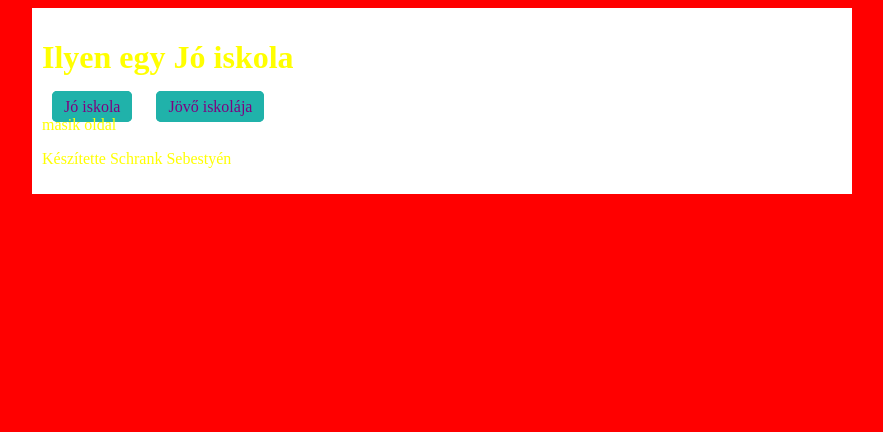
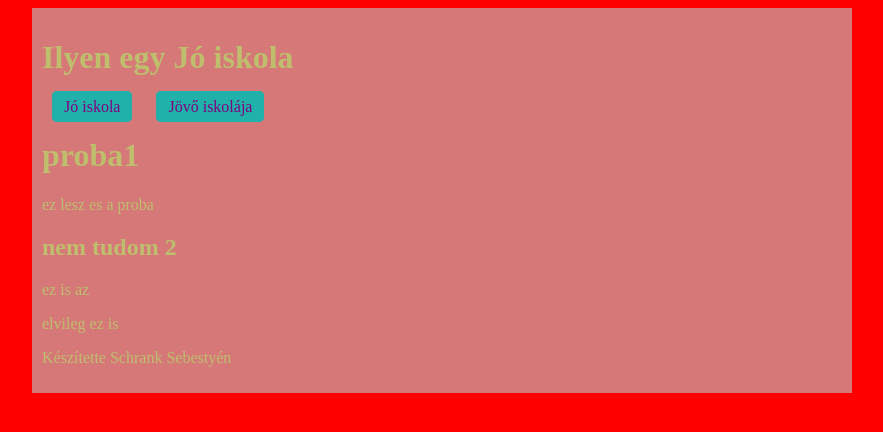
Before and after one commit to Halalfej01/idk, a plain HTML site: page index.html in a window 1280 px wide. Shown: the whole page, without its empty margins (198-1081 px from the left). Drawn offline with Linux system fonts and the light colour scheme.

Commit message:
ez a valtoztatas

```diff
--- a/index.html
+++ b/index.html
@@ -17,7 +17,11 @@
         <a href="masik.html">Jövő iskolája</a>
     </div>
     <div id="tartalom">
- masik oldal
+ <h1> proba1</h1>
+ <p> ez lesz es a proba</p>
+ <h2> nem tudom 2</h2>
+ <p>ez is az</p>
+ <p>elvileg ez is</p>
     </div>
     <div id="lablec">
         <p>Készítette Schrank Sebestyén</p>
--- a/stilus.css
+++ b/stilus.css
@@ -1,12 +1,12 @@
 #kaki{
-    background-color:blue
+    background-color:rgb(150, 150, 218)
 }
 #maki{
     background-color:red
 }
 #tarolo{
-    background-color:white;
-    color:yellow;
+    background-color:rgb(214, 120, 120);
+    color:rgb(190, 190, 109);
     width:80%;/* widthet miundig szazalekosan add meg */
     max-width: 800px;
     margin:auto; /* a tarolo kozepre kerul */
```
Also changed, not shown: masik.html (+2 -1 lines).
